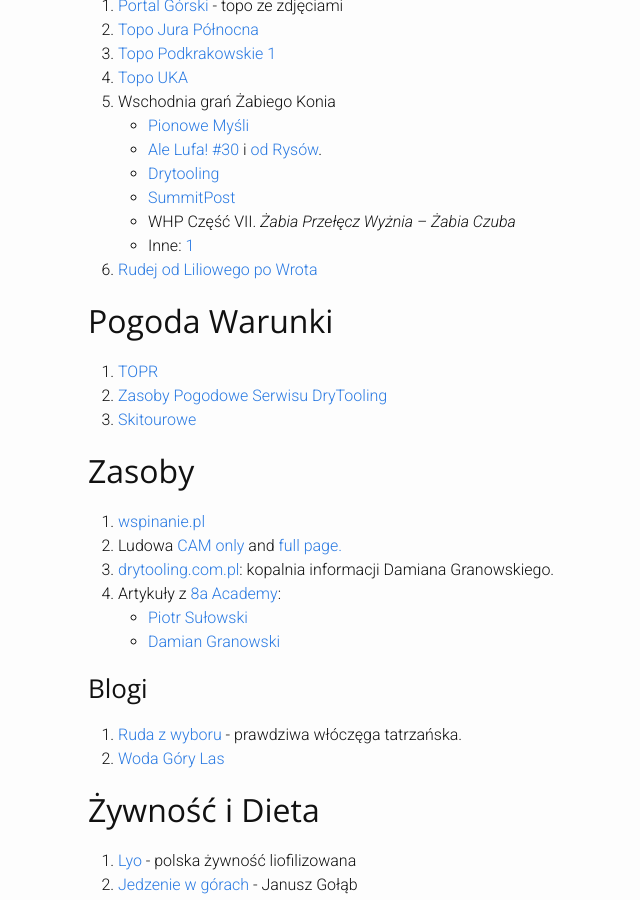
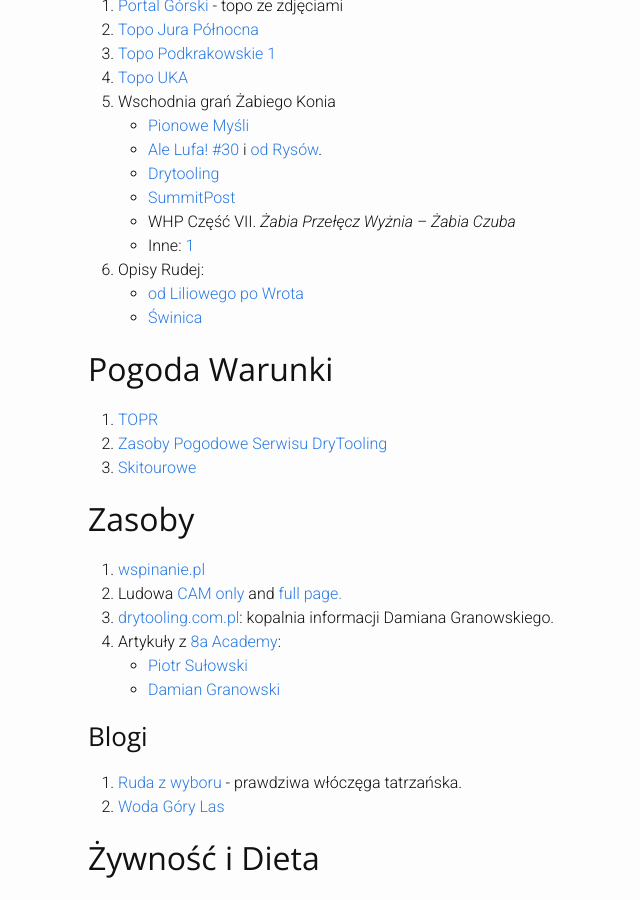
Before and after one commit to jkedra/jkedra.github.io, a Jekyll site: the page built from _posts/2017-03-05-wspinanie.md, in a window 1280 px wide and 900 px high, scrolled down 701 px. Shown: the whole window, without its empty margins (182-822 px from the left). Built offline with Jekyll 4.4.1, drawn with Linux system fonts in a browser that asks for light colours.

Commit message:
Świnica

```diff
--- a/_posts/2017-03-05-wspinanie.md
+++ b/_posts/2017-03-05-wspinanie.md
@@ -38,7 +38,9 @@
     * [SummitPost](http://www.summitpost.org/zabi-kon/501224)
     * WHP Część VII. *Żabia Przełęcz Wyżnia – Żabia Czuba*
     * Inne: [1](http://footsteps.cba.pl/zabi-kon-grania/)
-6. [Rudej od Liliowego po Wrota](http://www.rudazwyboru.pl/2016/09/uff-off-czyli-upalny-offroad-od.html)
+6. Opisy Rudej:
+    * [od Liliowego po Wrota](http://www.rudazwyboru.pl/2016/09/uff-off-czyli-upalny-offroad-od.html)
+    * [Świnica](http://www.rudazwyboru.pl/2016/12/swinica-opis-szlaku.html)
 
 
 ## Pogoda Warunki
```
